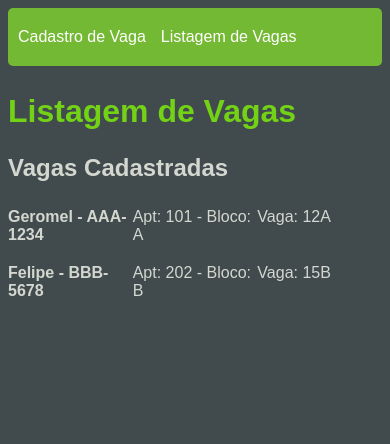
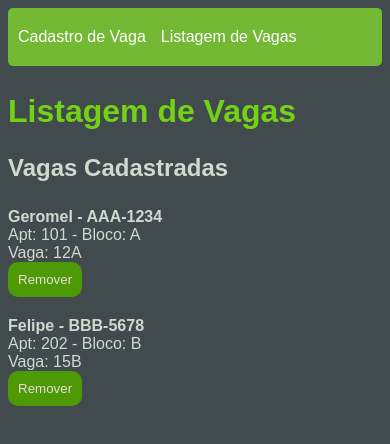
Before and after one commit to regisanjos/controle-estacionamento-react, a React (Create React App) app: page /list in a window 390 px wide. Shown: the top 444 px of the page. Built offline with nearby package versions, Linux system fonts and the light colour scheme.

Commit message:
acrecentando botao de remover e reftorando algumas coisas como digitaçao errada

```diff
--- a/src/components/ListaVaga.js
+++ b/src/components/ListaVaga.js
@@ -1,11 +1,17 @@
 import React from 'react';
+import { useState } from 'react';
 
 const ListaVaga = () => {
-  const vagas = [
+const [vagas, setVagas] = useState ([
+
     { placa: 'AAA-1234', nome: 'Geromel', apartamento: '101', bloco: 'A', vaga: '12A' },
     { placa: 'BBB-5678', nome: 'Felipe', apartamento: '202', bloco: 'B', vaga: '15B' }
-  ];
+  ]);
 
+  const removerVaga = (index) =>{
+    const novasVagas = vagas.filter((_,i) => i !== index );
+    setVagas(novasVagas);
+  }
   return (
     <div>
       <h3>Vagas Cadastradas</h3>
@@ -15,6 +21,9 @@ const ListaVaga = () => {
             <span>{vaga.nome} - {vaga.placa}</span>
             <span>Apt: {vaga.apartamento} - Bloco: {vaga.bloco}</span>
             <span>Vaga: {vaga.vaga}</span>
+            <button onClick={() => removerVaga(index)} className='button-removr'>
+              Remover
+            </button>
           </li>
         ))}
       </ul>
--- a/src/index.js
+++ b/src/index.js
@@ -1,5 +1,5 @@
 import React from 'react';
-import ReactDOM from 'react-dom/client'; // Atualize a importação para 'react-dom/client'
+import ReactDOM from 'react-dom/client';
 import './styles/index.css';
 import App from './App';
 
--- a/src/styles/index.css
+++ b/src/styles/index.css
@@ -1,13 +1,15 @@
+
 body {
   background-color: #414b4e;
   color: #d3d7cf;
   font-family: 'Ubuntu', sans-serif;
 }
 
+
 form {
   display: grid;
   grid-template-columns: 1fr 1fr;
-  gap: 15px;
+  gap: 10px;
   max-width: 800px;
   margin: 0 auto;
   padding: 20px;
@@ -17,7 +19,6 @@ form {
 
 label {
   font-weight: bold;
-  color: white;
 }
 
 input {
@@ -27,6 +28,7 @@ input {
   width: 100%;
 }
 
+
 header {
   background-color: #74b933;
   border-radius: 5px;
@@ -34,6 +36,7 @@ header {
   text-align: start;
   color: white;
 }
+
 header ul {
   list-style-type: none;
   padding: 0;
@@ -53,11 +56,7 @@ header ul li a {
 header ul li a:hover {
   color: #73d216;
 }
-h2 {
-  font-size: 2rem;
-  margin-bottom: 20px;
-  color: #73d216;
-}
+
 
 h2 {
   font-size: 2rem;
@@ -71,8 +70,9 @@ h3 {
   color: #d3d7cf;
 }
 
+
 ul {
-  list-style-type: none; /* Remove os pontos da lista */
+  list-style-type: none;
   padding: 0;
 }
 
@@ -103,6 +103,31 @@ button {
 }
 
 button:hover {
-
   background-color: #73d216;
 }
+
+
+.button-remove {
+  background-color: #e74c3c;
+  color: white;
+  border: none;
+  padding: 5px 10px;
+  cursor: pointer;
+  border-radius: 5px;
+}
+
+.button-remove:hover {
+  background-color: #c0392b;
+}
+
+
+@media (max-width: 600px) {
+  form {
+    grid-template-columns: 1fr;
+  }
+
+  ul li {
+    flex-direction: column;
+    align-items: flex-start;
+  }
+}
```
